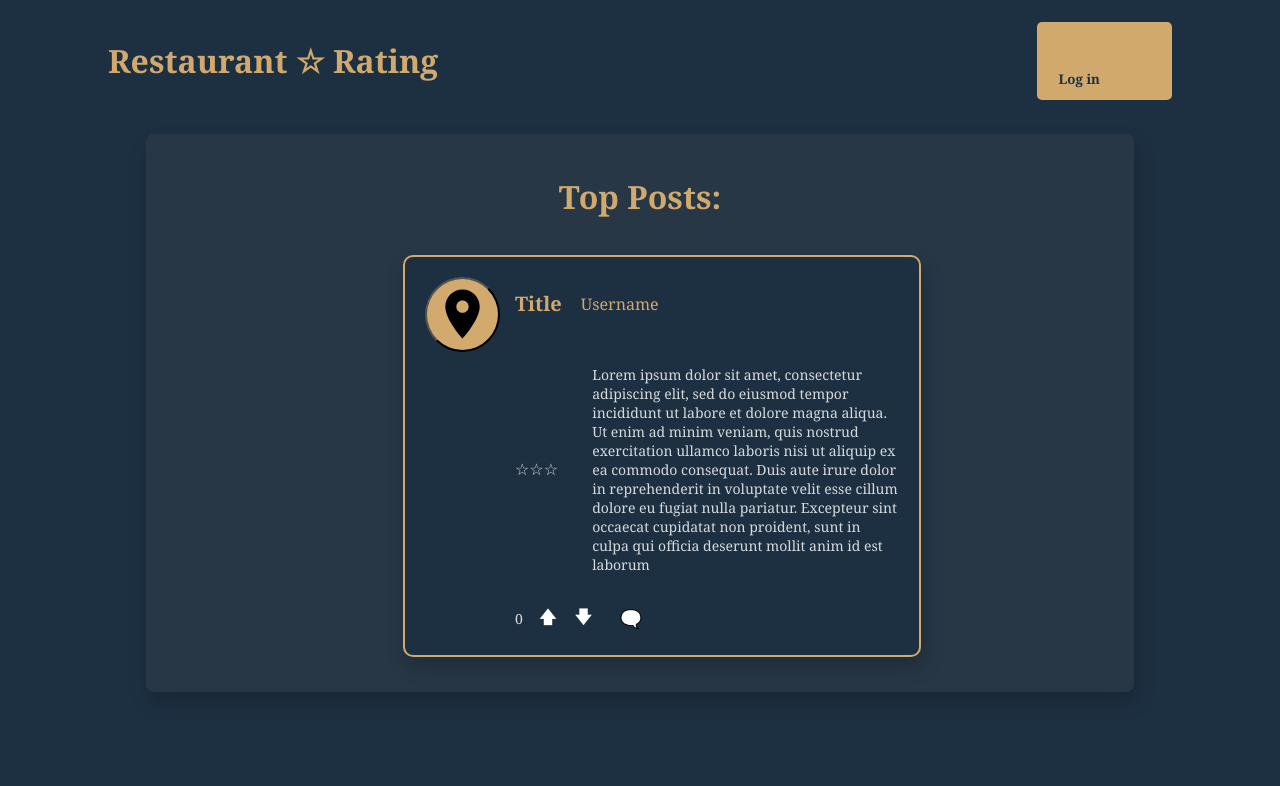
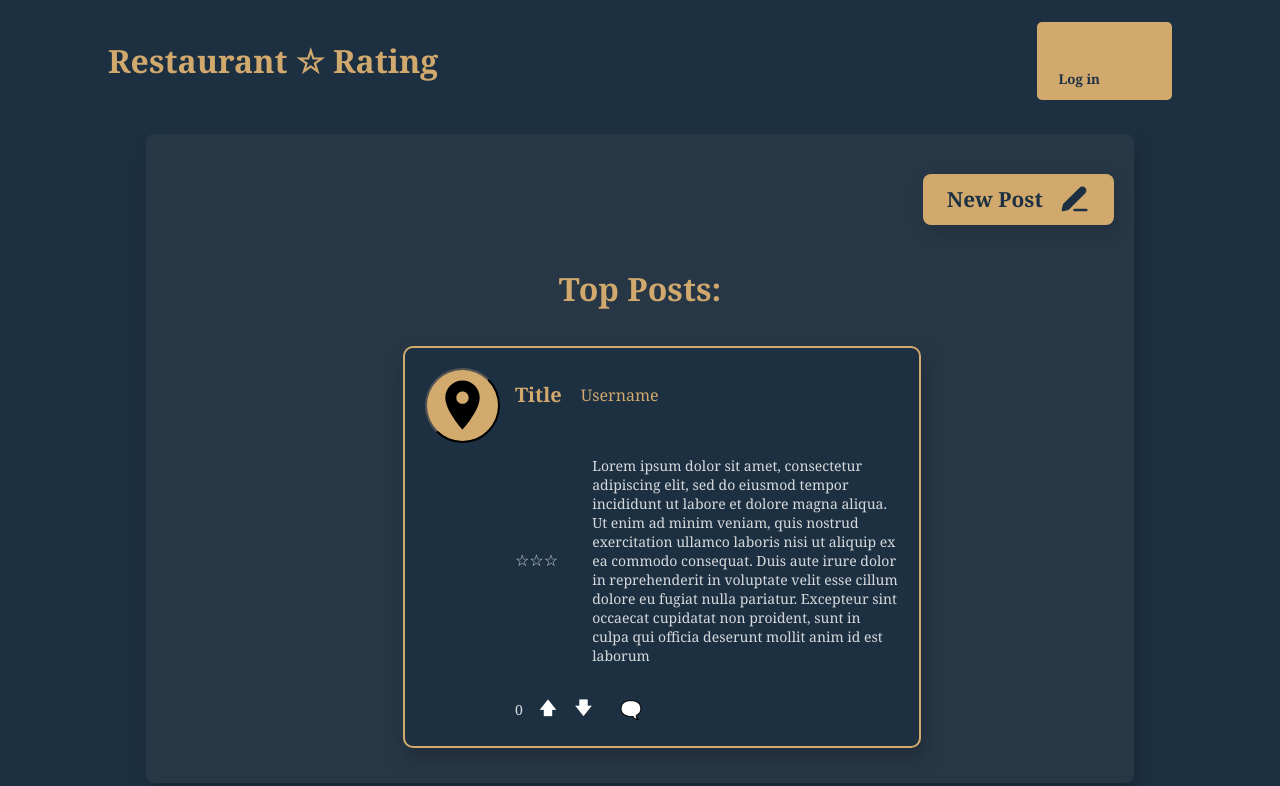
Before and after one commit to VirreT/senior-project, a website: page website/html/posts.html in a window 1280 px wide. Drawn offline with Linux system fonts and the light colour scheme; a web font is replaced by a local one.

Commit message:
added new post button

```diff
--- a/website/css/postSiteStyle.css
+++ b/website/css/postSiteStyle.css
@@ -43,3 +43,37 @@ main{
     border-radius: 8px;
     box-shadow: 3px 10px 20px rgba(0, 0, 0, 0.2);
 }
+
+#createPost {
+    display: flex;
+    align-items: center;
+    justify-content: center;
+    background-color: #d2a96d;
+    color: #1d3042;
+    font-family: "Markazi Text", Georgia, 'Times New Roman', Times, serif;
+    font-size: 1.3rem;
+    font-weight: bold;
+    border: none;
+    border-radius: 8px;
+    padding: 10px 24px;
+    margin: 20px 0 20px auto;
+    box-shadow: 2px 6px 16px rgba(0,0,0,0.12);
+    cursor: pointer;
+    transition: background 0.2s, color 0.2s, box-shadow 0.2s;
+    gap: 8px;
+}
+
+#createPost:hover {
+    background-color: #273746;
+    color: #d2a96d;
+    box-shadow: 2px 8px 20px rgba(0,0,0,0.18);
+    border: 2px solid #d2a96d;
+}
+
+#penIcon {
+    margin-left: 8px;
+    width: 1.5em;
+    height: 1.5em;
+    vertical-align: middle;
+    fill: currentColor;
+}
--- a/website/html/posts.html
+++ b/website/html/posts.html
@@ -50,6 +50,10 @@
     </div>
 
     <main>
+        <button id="createPost">New Post<svg id="penIcon" class="pen-icon" xmlns="http://www.w3.org/2000/svg" fill="none" viewBox="0 0 24 24" stroke="currentColor" stroke-width="2">
+    <path d="M12 20h9" stroke-linecap="round" stroke-linejoin="round"/>
+    <path d="M16.5 3.5a2.121 2.121 0 0 1 3 3L7 19l-4 1 1-4 12.5-12.5z" stroke-linecap="round" stroke-linejoin="round"/>
+  </svg></button>
         <h1 id="Title">Top Posts:</h1>
             <div class="postContainer">
                 <div class="post">
```
